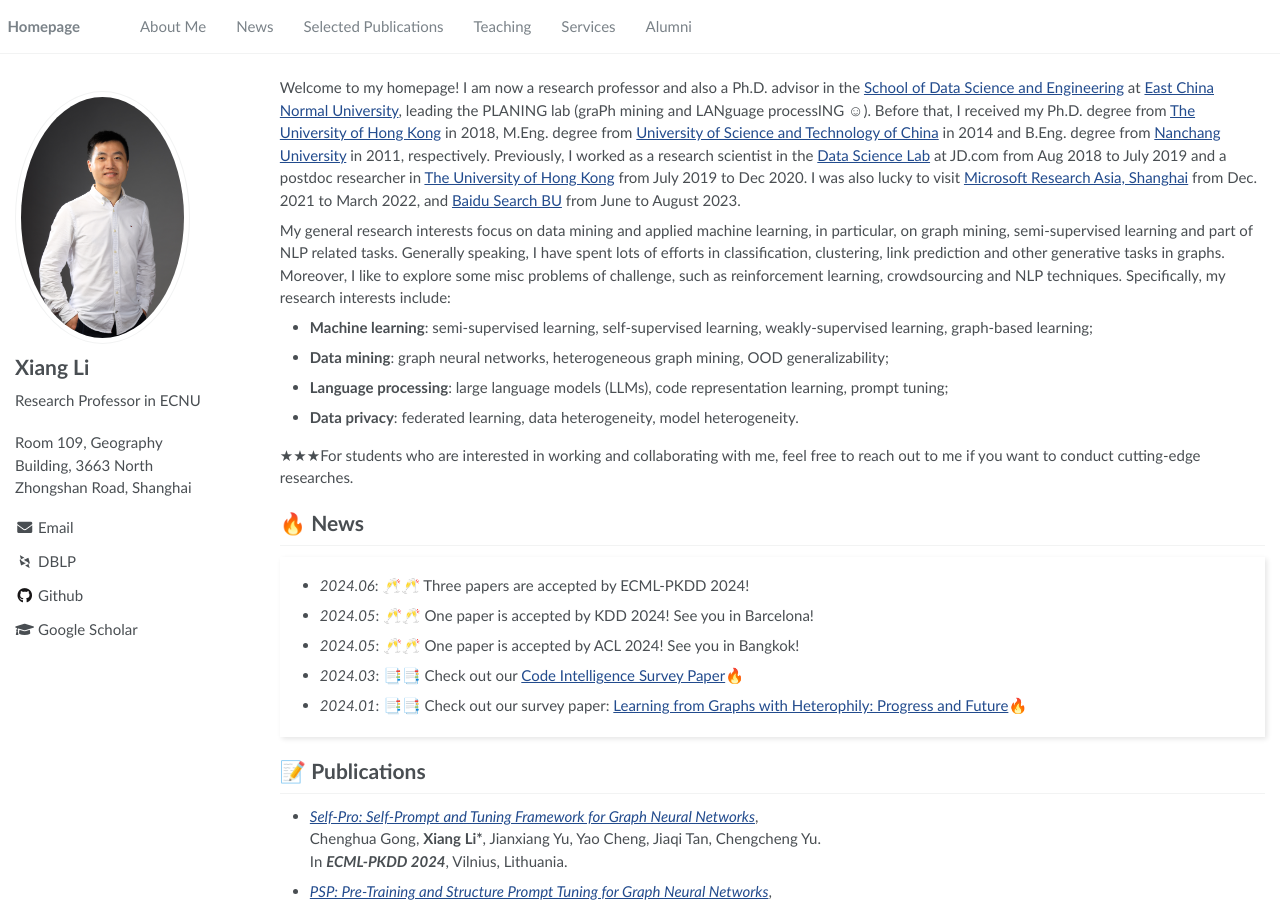
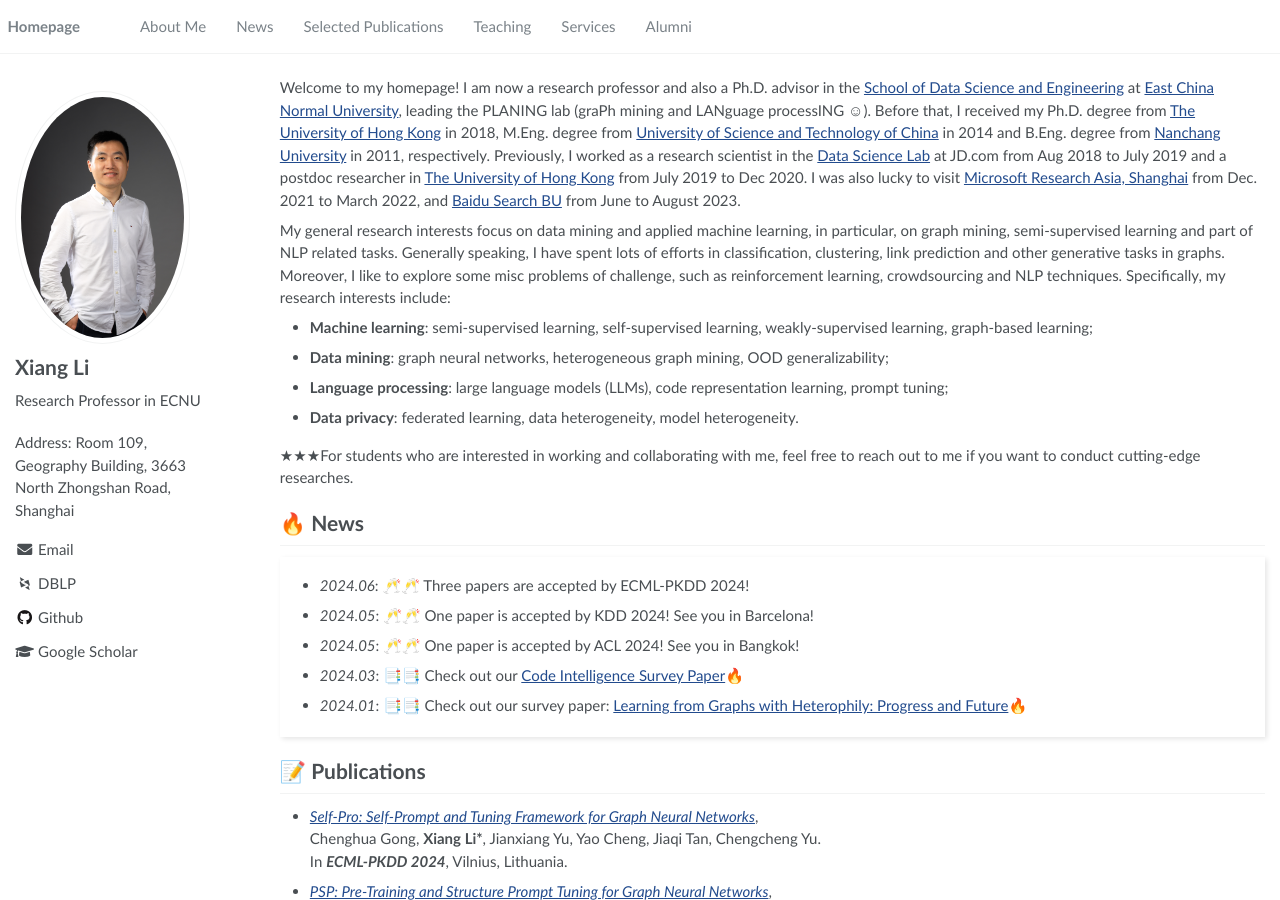
Before and after one commit to lixiang3776/lixiang3776.github.io, a Jekyll site: the page built from _pages/about.md, in a window 1280 px wide and 900 px high. Built offline with Jekyll 4.4.1, drawn with Linux system fonts in a browser that asks for light colours; some web fonts are replaced.

Commit message:
Update _config.yml

```diff
--- a/_config.yml
+++ b/_config.yml
@@ -7,7 +7,7 @@
 
 # Site Settings
 title                    : "Xiang Li"
-description              : "Room 109, Geography Building, 3663 North Zhongshan Road, Shanghai"
+description              : "Address: Room 109, Geography Building, 3663 North Zhongshan Road, Shanghai"
 repository               :
 google_scholar_stats_use_cdn : true
 
```
